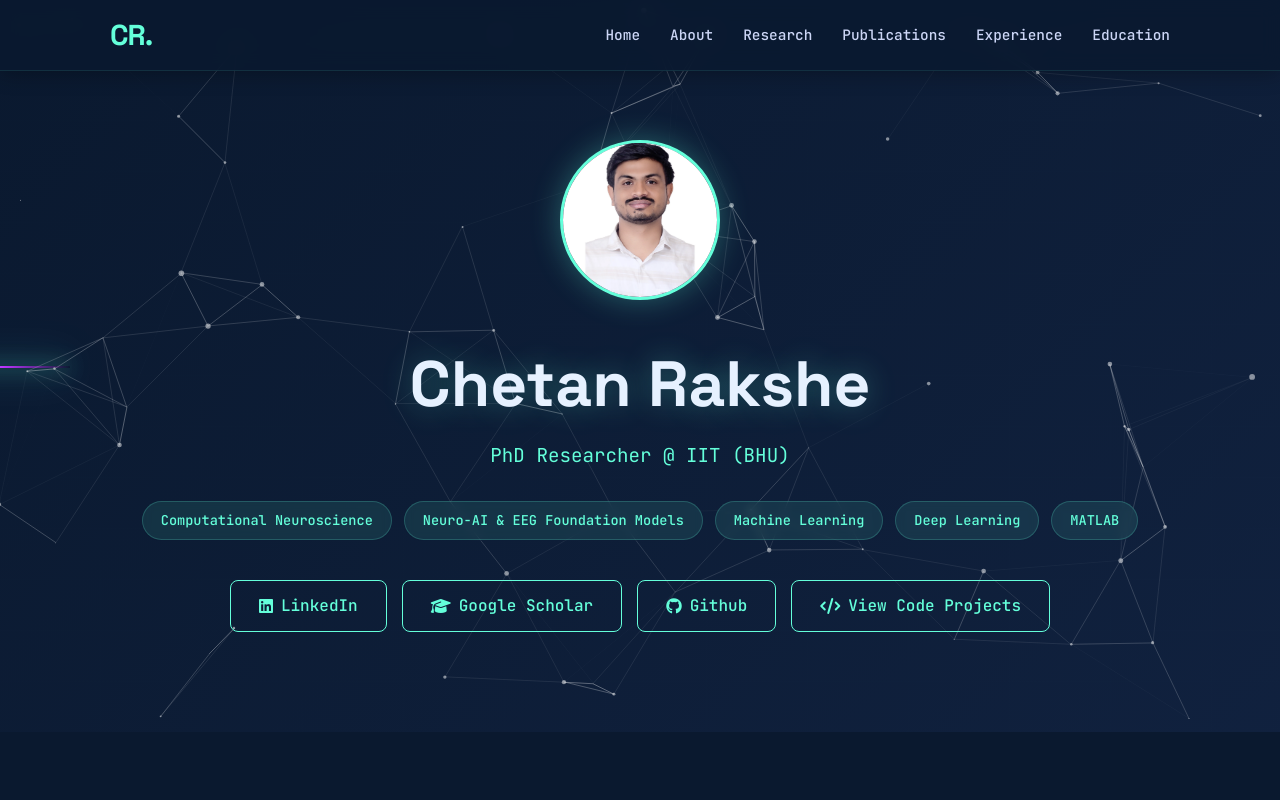
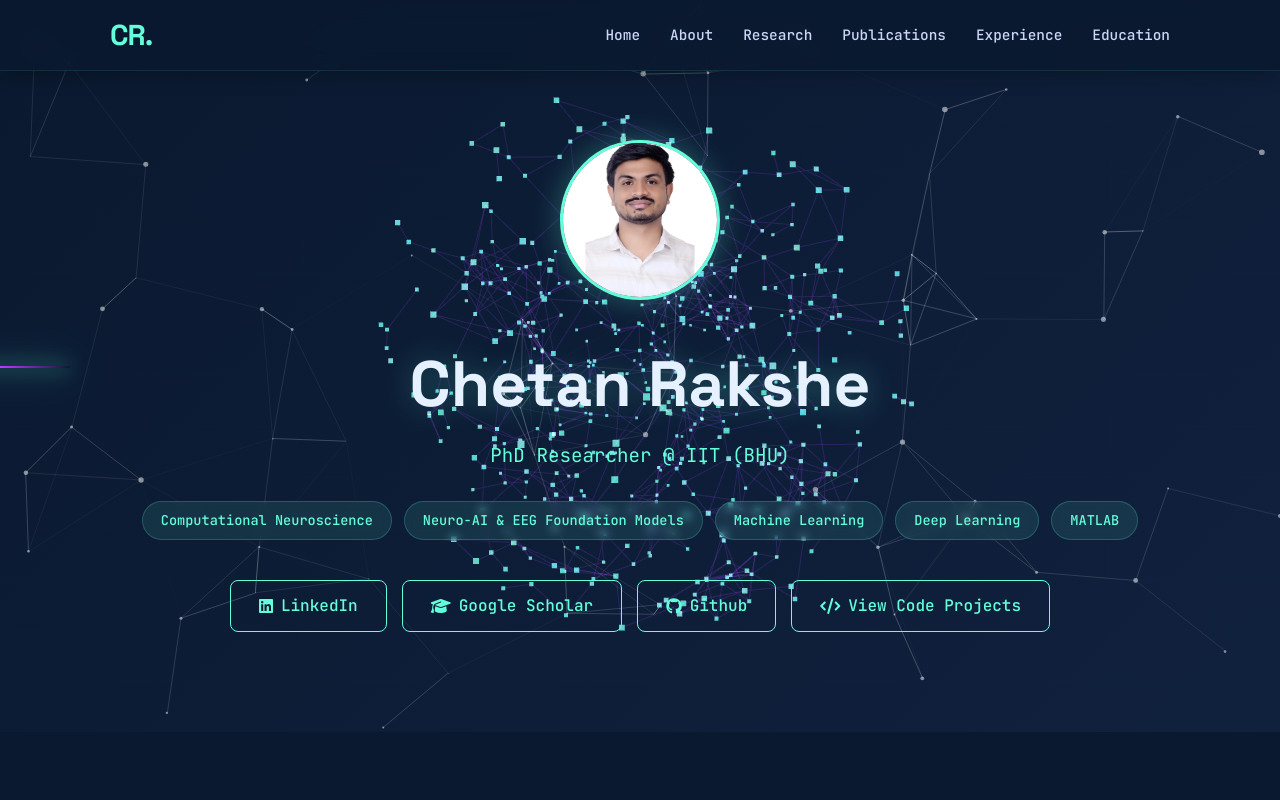
Before and after one commit to chetanrakshe2510/portfolio-site, a plain HTML site: page index.html in a window 1280 px wide. Shown: the top 800 px of the page. Drawn offline with nearby package versions, Linux system fonts and the light colour scheme; animation ran at ten frames a second.

Commit message:
Phase 2: Three.js 3D Brain Connectome - 500-particle network with mouse tracking, purple synapses, and breathing animation

```diff
--- a/index.html
+++ b/index.html
@@ -35,6 +35,7 @@
         href="https://fonts.googleapis.com/css2?family=Space+Grotesk:wght@400;500;700&family=JetBrains+Mono:wght@400;500;700&family=Inter:wght@300;400;600;800&display=swap"
         rel="stylesheet">
     <link rel="stylesheet" href="https://cdnjs.cloudflare.com/ajax/libs/font-awesome/6.4.0/css/all.min.css">
+    <script src="https://cdnjs.cloudflare.com/ajax/libs/three.js/r128/three.min.js" defer></script>
     <script src="https://cdn.jsdelivr.net/npm/chart.js" defer></script>
 </head>
 
@@ -64,6 +65,7 @@
     <header class="hero-section">
         <div class="hero-overlay"></div>
         <div id="particles-js"></div>
+        <div id="brain-canvas"></div>
         <div class="container relative-z">
 
             <div class="profile-wrapper">
--- a/script.js
+++ b/script.js
@@ -248,3 +248,144 @@ document.addEventListener('DOMContentLoaded', () => {
         });
     }
 });
+
+// =========================================
+// 3D BRAIN HERO (Three.js Connectome)
+// =========================================
+function initBrainHero() {
+    const container = document.getElementById('brain-canvas');
+    if (!container || typeof THREE === 'undefined') return;
+
+    // Scene Setup
+    const scene = new THREE.Scene();
+    const camera = new THREE.PerspectiveCamera(75, container.offsetWidth / container.offsetHeight, 0.1, 1000);
+    const renderer = new THREE.WebGLRenderer({ alpha: true, antialias: true });
+
+    renderer.setSize(container.offsetWidth, container.offsetHeight);
+    renderer.setPixelRatio(Math.min(window.devicePixelRatio, 2));
+    container.appendChild(renderer.domElement);
+
+    // Particle Network (Brain Nodes)
+    const particleCount = 500;
+    const positions = new Float32Array(particleCount * 3);
+    const colors = new Float32Array(particleCount * 3);
+    const sphereRadius = 4;
+
+    // Generate random points in a sphere
+    for (let i = 0; i < particleCount; i++) {
+        const theta = Math.random() * Math.PI * 2;
+        const phi = Math.acos(2 * Math.random() - 1);
+        const r = sphereRadius * Math.cbrt(Math.random()); // Uniform distribution
+
+        positions[i * 3] = r * Math.sin(phi) * Math.cos(theta);
+        positions[i * 3 + 1] = r * Math.sin(phi) * Math.sin(theta);
+        positions[i * 3 + 2] = r * Math.cos(phi);
+
+        // Cyan color with slight variation
+        colors[i * 3] = 0.4 + Math.random() * 0.2;     // R
+        colors[i * 3 + 1] = 1;                          // G
+        colors[i * 3 + 2] = 0.85 + Math.random() * 0.15; // B
+    }
+
+    const particleGeometry = new THREE.BufferGeometry();
+    particleGeometry.setAttribute('position', new THREE.BufferAttribute(positions, 3));
+    particleGeometry.setAttribute('color', new THREE.BufferAttribute(colors, 3));
+
+    const particleMaterial = new THREE.PointsMaterial({
+        size: 0.08,
+        vertexColors: true,
+        transparent: true,
+        opacity: 0.9,
+        blending: THREE.AdditiveBlending
+    });
+
+    const particles = new THREE.Points(particleGeometry, particleMaterial);
+    scene.add(particles);
+
+    // Line Connections (Synapses)
+    const linePositions = [];
+    const connectionDistance = 0.8;
+
+    for (let i = 0; i < particleCount; i++) {
+        for (let j = i + 1; j < particleCount; j++) {
+            const dx = positions[i * 3] - positions[j * 3];
+            const dy = positions[i * 3 + 1] - positions[j * 3 + 1];
+            const dz = positions[i * 3 + 2] - positions[j * 3 + 2];
+            const dist = Math.sqrt(dx * dx + dy * dy + dz * dz);
+
+            if (dist < connectionDistance) {
+                linePositions.push(positions[i * 3], positions[i * 3 + 1], positions[i * 3 + 2]);
+                linePositions.push(positions[j * 3], positions[j * 3 + 1], positions[j * 3 + 2]);
+            }
+        }
+    }
+
+    const lineGeometry = new THREE.BufferGeometry();
+    lineGeometry.setAttribute('position', new THREE.Float32BufferAttribute(linePositions, 3));
+
+    const lineMaterial = new THREE.LineBasicMaterial({
+        color: 0xbd34fe, // Neural Purple
+        transparent: true,
+        opacity: 0.15,
+        blending: THREE.AdditiveBlending
+    });
+
+    const lines = new THREE.LineSegments(lineGeometry, lineMaterial);
+    scene.add(lines);
+
+    // Camera Position
+    camera.position.z = 8;
+
+    // Mouse Tracking
+    let mouseX = 0, mouseY = 0;
+    let targetRotationX = 0, targetRotationY = 0;
+
+    document.addEventListener('mousemove', (e) => {
+        mouseX = (e.clientX / window.innerWidth) * 2 - 1;
+        mouseY = (e.clientY / window.innerHeight) * 2 - 1;
+    });
+
+    // Animation Loop
+    let time = 0;
+    function animate() {
+        requestAnimationFrame(animate);
+        time += 0.01;
+
+        // Smooth rotation towards mouse
+        targetRotationY = mouseX * 0.5;
+        targetRotationX = mouseY * 0.3;
+
+        particles.rotation.y += (targetRotationY - particles.rotation.y) * 0.02;
+        particles.rotation.x += (targetRotationX - particles.rotation.x) * 0.02;
+        lines.rotation.y = particles.rotation.y;
+        lines.rotation.x = particles.rotation.x;
+
+        // Auto-rotation
+        particles.rotation.y += 0.001;
+        lines.rotation.y += 0.001;
+
+        // Breathing Effect (Pulse)
+        const breathScale = 1 + Math.sin(time) * 0.03;
+        particles.scale.set(breathScale, breathScale, breathScale);
+        lines.scale.set(breathScale, breathScale, breathScale);
+
+        // Opacity pulse
+        particleMaterial.opacity = 0.7 + Math.sin(time * 0.5) * 0.2;
+
+        renderer.render(scene, camera);
+    }
+
+    animate();
+
+    // Handle Resize
+    window.addEventListener('resize', () => {
+        camera.aspect = container.offsetWidth / container.offsetHeight;
+        camera.updateProjectionMatrix();
+        renderer.setSize(container.offsetWidth, container.offsetHeight);
+    });
+}
+
+// Initialize Brain on DOMContentLoaded
+document.addEventListener('DOMContentLoaded', () => {
+    initBrainHero();
+});
--- a/style.css
+++ b/style.css
@@ -283,6 +283,21 @@ body {
     top: 0;
     left: 0;
     z-index: 2;
+}
+
+#brain-canvas {
+    position: absolute;
+    width: 100%;
+    height: 100%;
+    top: 0;
+    left: 0;
+    z-index: 2;
+    pointer-events: none;
+}
+
+#brain-canvas canvas {
+    width: 100% !important;
+    height: 100% !important;
 }
 
 .relative-z {
```
